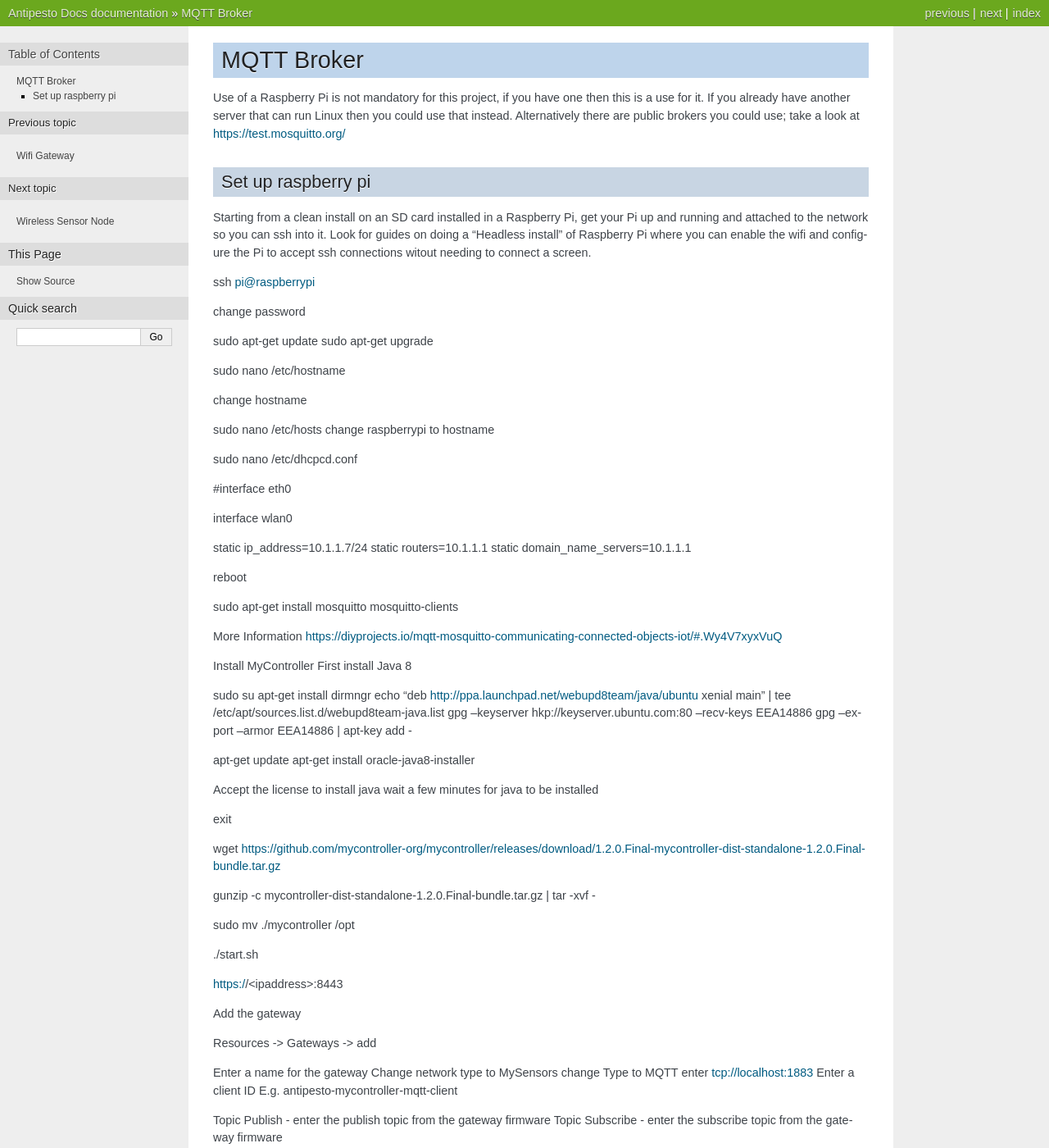
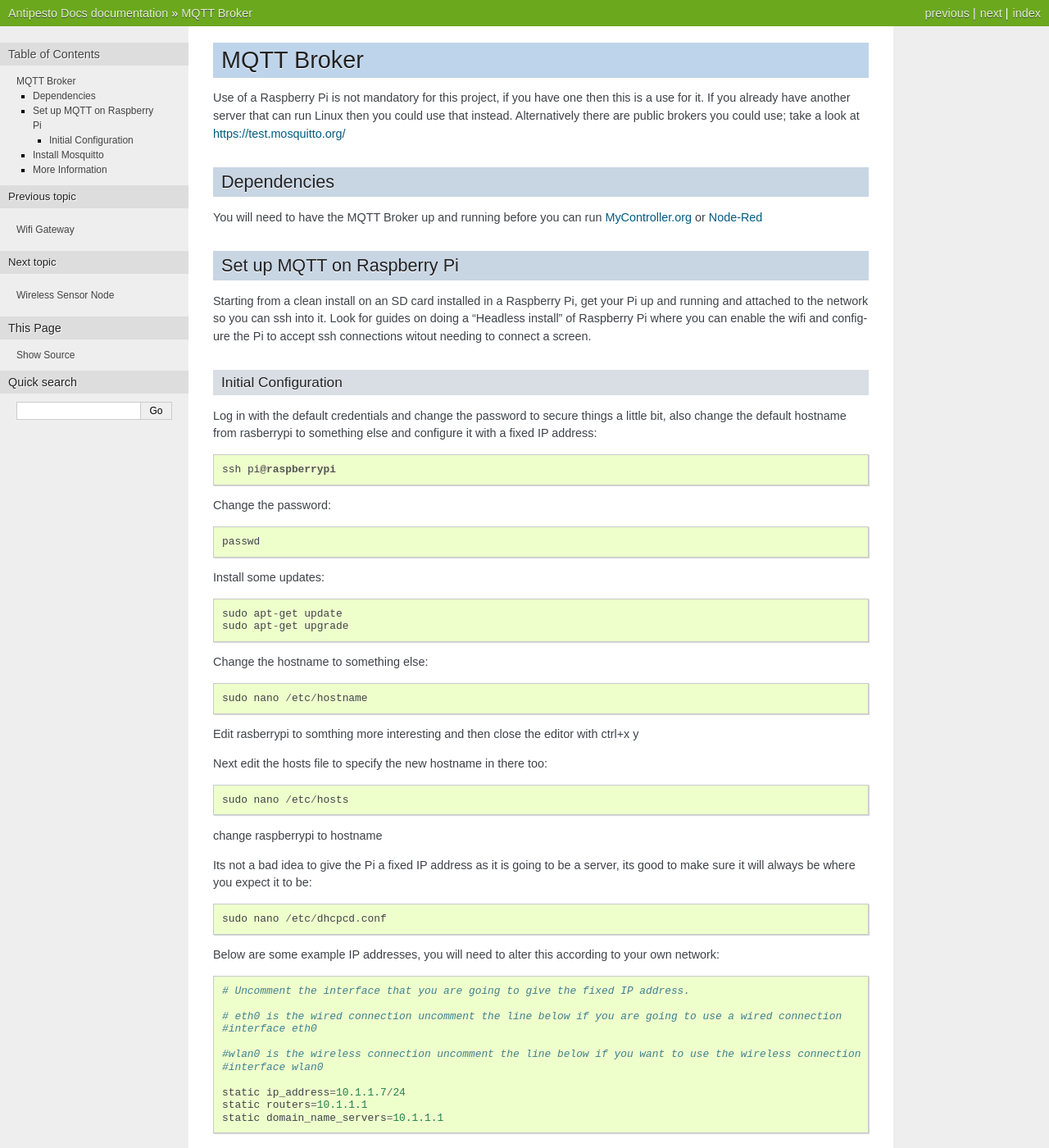
Before and after one commit to antipesto/antipestodocs, a Sphinx documentation site: the page built from docs/source/MQTT-Broker.rst, in a window 1280 px wide and 1400 px high. Shown: the whole window at 82% size. Built offline with Sphinx 7.4.7, drawn with Linux system fonts in a browser that asks for light colours; some of the changed text lies outside the part shown.

Commit message:
doc updates

```diff
--- a/docs/source/MQTT-Broker.rst
+++ b/docs/source/MQTT-Broker.rst
@@ -1,83 +1,78 @@
+.. _MQTT Broker:
+
 MQTT Broker
 ===========
 
 Use of a Raspberry Pi is not mandatory for this project, if you have one then this is a use for it. If you already have another server that can run Linux then you could use that instead. Alternatively there are public brokers you could use; take a look at `<https://test.mosquitto.org/>`_
 
-Set up raspberry pi
--------------------
+Dependencies
+------------
+
+You will need to have the MQTT Broker up and running before you can run :ref:`MyController` or :ref:`Node Red`
+
+Set up MQTT on Raspberry Pi
+---------------------------
 
 Starting from a clean install on an SD card installed in a Raspberry Pi, get your Pi up and running and attached to the network so you can ssh into it. Look for guides on doing a "Headless install" of Raspberry Pi where you can enable the wifi and configure the Pi to accept ssh connections witout needing to connect a screen.
 
+Initial Configuration
+^^^^^^^^^^^^^^^^^^^^^
 
-ssh pi@raspberrypi
+Log in with the default credentials and change the password to secure things a little bit, also change the default hostname from rasberrypi to something else and configure it with a fixed IP address::
 
-change password
+   ssh pi@raspberrypi
 
-sudo apt-get update
-sudo apt-get upgrade
+Change the password::
 
-sudo nano /etc/hostname
+   passwd
 
-change hostname
+Install some updates::
 
-sudo nano /etc/hosts
+   sudo apt-get update
+   sudo apt-get upgrade
+
+Change the hostname to something else::
+
+   sudo nano /etc/hostname
+
+Edit rasberrypi to somthing more interesting and then close the editor with ctrl+x y
+
+Next edit the hosts file to specify the new hostname in there too::
+
+   sudo nano /etc/hosts
+
 change raspberrypi to hostname
 
-sudo nano /etc/dhcpcd.conf
+Its not a bad idea to give the Pi a fixed IP address as it is going to be a server, its good to make sure it will always be where you expect it to be::
 
-#interface eth0
+   sudo nano /etc/dhcpcd.conf
 
-interface wlan0
+Below are some example IP addresses, you will need to alter this according to your own network::
 
-static ip_address=10.1.1.7/24
-static routers=10.1.1.1
-static domain_name_servers=10.1.1.1
+   # Uncomment the interface that you are going to give the fixed IP address.
 
+   # eth0 is the wired connection uncomment the line below if you are going to use a wired connection
+   #interface eth0
 
-reboot
+   #wlan0 is the wireless connection uncomment the line below if you want to use the wireless connection
+   #interface wlan0
 
-sudo apt-get install mosquitto mosquitto-clients
+   static ip_address=10.1.1.7/24
+   static routers=10.1.1.1
+   static domain_name_servers=10.1.1.1
+
+Exit nano with ctrl+x y and we are done with the initial configuration so then reboot the Pi::
+
+   sudo reboot
+
+Install Mosquitto
+-----------------
+
+Once the initial configuration steps above have been done, after a few moments you should be able to log back into the Pi again, and then install Mosquitto::
+
+   sudo apt-get install mosquitto mosquitto-clients
 
 More Information
-https://diyprojects.io/mqtt-mosquitto-communicating-connected-objects-iot/#.Wy4V7xyxVuQ
+----------------
 
-Install MyController
-First install Java 8
-
-sudo su
-apt-get install dirmngr
-echo "deb http://ppa.launchpad.net/webupd8team/java/ubuntu xenial main" | tee /etc/apt/sources.list.d/webupd8team-java.list
-gpg --keyserver hkp://keyserver.ubuntu.com:80 --recv-keys EEA14886
-gpg --export --armor EEA14886 | apt-key add -
-
-apt-get update
-apt-get install oracle-java8-installer
-
-Accept the license to install java
-wait a few minutes for java to be installed
-
-exit
-
-wget https://github.com/mycontroller-org/mycontroller/releases/download/1.2.0.Final-mycontroller-dist-standalone-1.2.0.Final-bundle.tar.gz
-
-gunzip -c mycontroller-dist-standalone-1.2.0.Final-bundle.tar.gz | tar -xvf -
-
-sudo mv ./mycontroller /opt
-
-./start.sh
-
-https://<ipaddress>:8443
-
-
-Add the gateway
-
-Resources -> Gateways -> add
-
-Enter a name for the gateway
-Change network type to MySensors
-change Type to MQTT
-enter tcp://localhost:1883
-Enter a client ID E.g. antipesto-mycontroller-mqtt-client
-
-Topic Publish - enter the publish topic from the gateway firmware
-Topic Subscribe - enter the subscribe topic from the gateway firmware
+`<https://diyprojects.io/mqtt-mosquitto-communicating-connected-objects-iot/#.Wy4V7xyxVuQ>`_
--- a/docs/source/node-red.rst
+++ b/docs/source/node-red.rst
@@ -1,3 +1,5 @@
+.. _Node Red:
+
 Node-Red
 ========
 
--- a/docs/source/wifi-gateway.rst
+++ b/docs/source/wifi-gateway.rst
@@ -1,3 +1,5 @@
+.. _Wifi Gateway:
+
 Wifi Gateway
 ============
 
```
Also changed, not shown: docs/source/myController.rst (+95 -3 lines).
